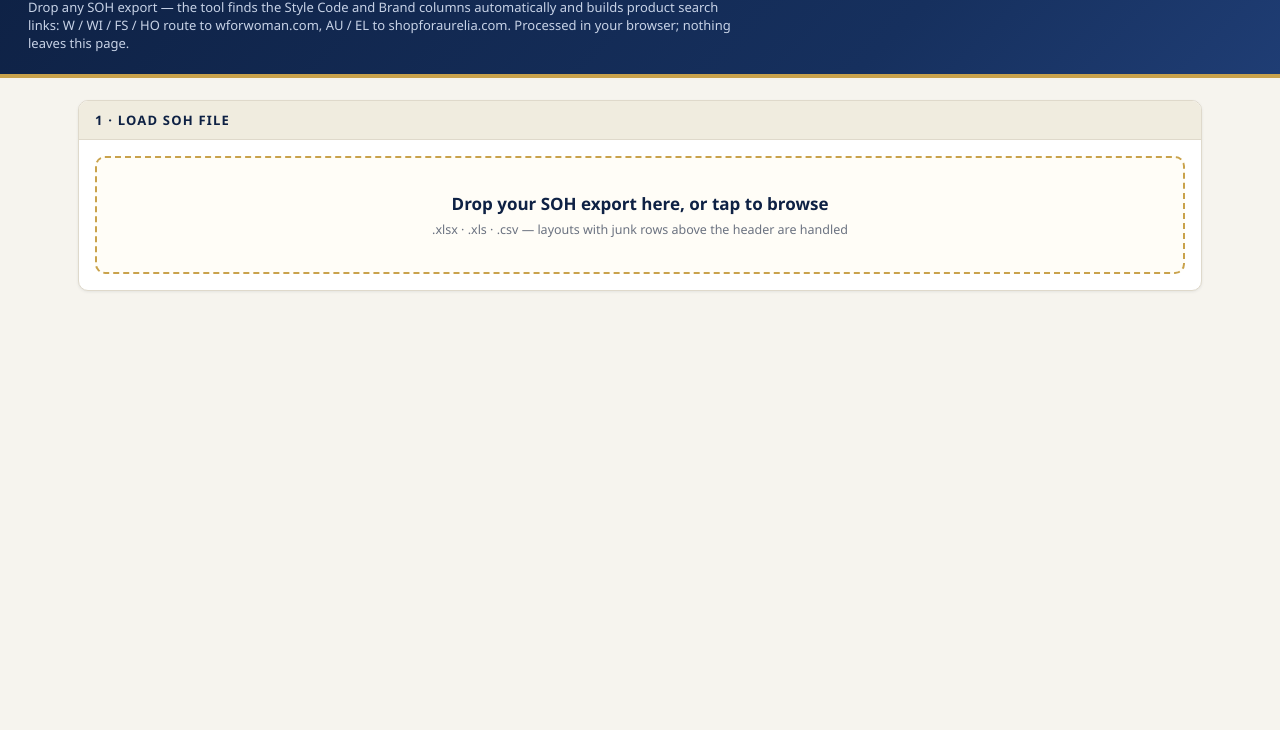
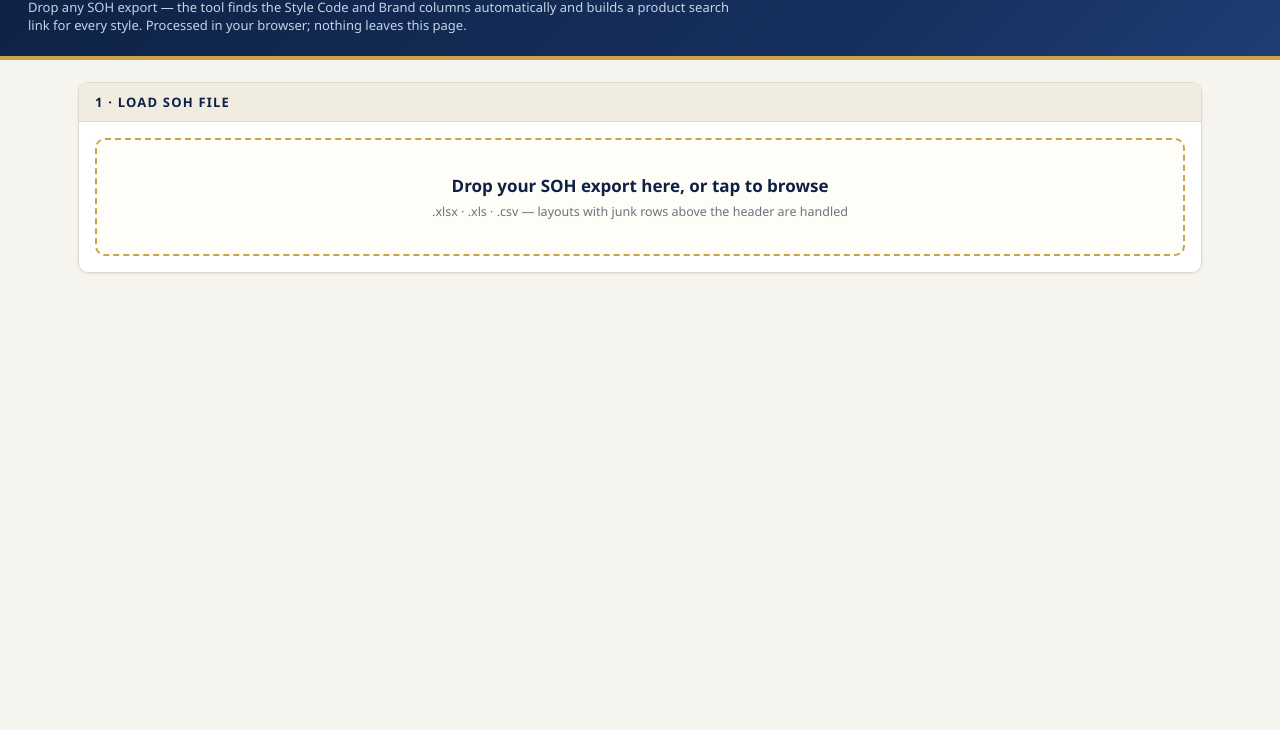
Before and after one commit to subhankartec-byte/Retail-Ai, a plain HTML site: page SOH_Image_Link_Builder.html in a window 1280 px wide. Shown: the part 70-800 px from the top of the page. Drawn offline with Linux system fonts and the light colour scheme.

Commit message:
Remove brand names from UI (Phase 1: multi-brand)
Updated description to clarify functionality.

```diff
--- a/SOH_Image_Link_Builder.html
+++ b/SOH_Image_Link_Builder.html
@@ -70,7 +70,7 @@ a.plink:hover{color:var(--gold);border-bottom-color:var(--navy)}
 <body>
 <header>
   <h1>SOH <span class="g">Image Link Builder</span></h1>
-  <p>Drop any SOH export — the tool finds the Style Code and Brand columns automatically and builds product search links: W / WI / FS / HO route to wforwoman.com, AU / EL to shopforaurelia.com. Processed in your browser; nothing leaves this page.</p>
+  <p>Drop any SOH export — the tool finds the Style Code and Brand columns automatically and builds a product search link for every style. Processed in your browser; nothing leaves this page.</p>
 </header>
 
 <div class="wrap">
```
